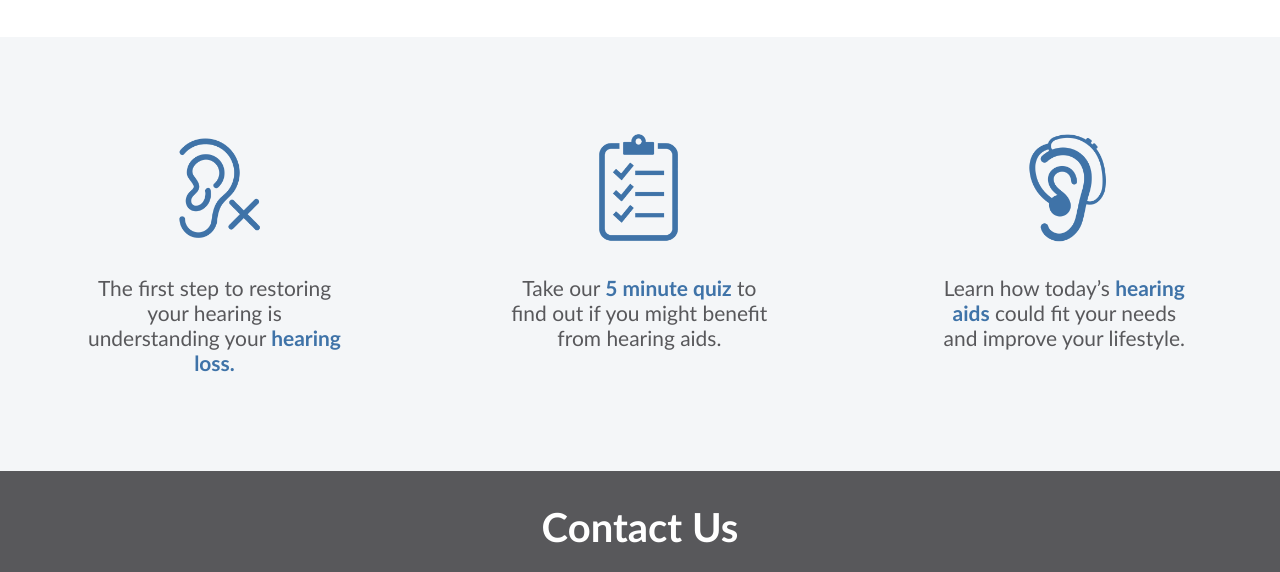
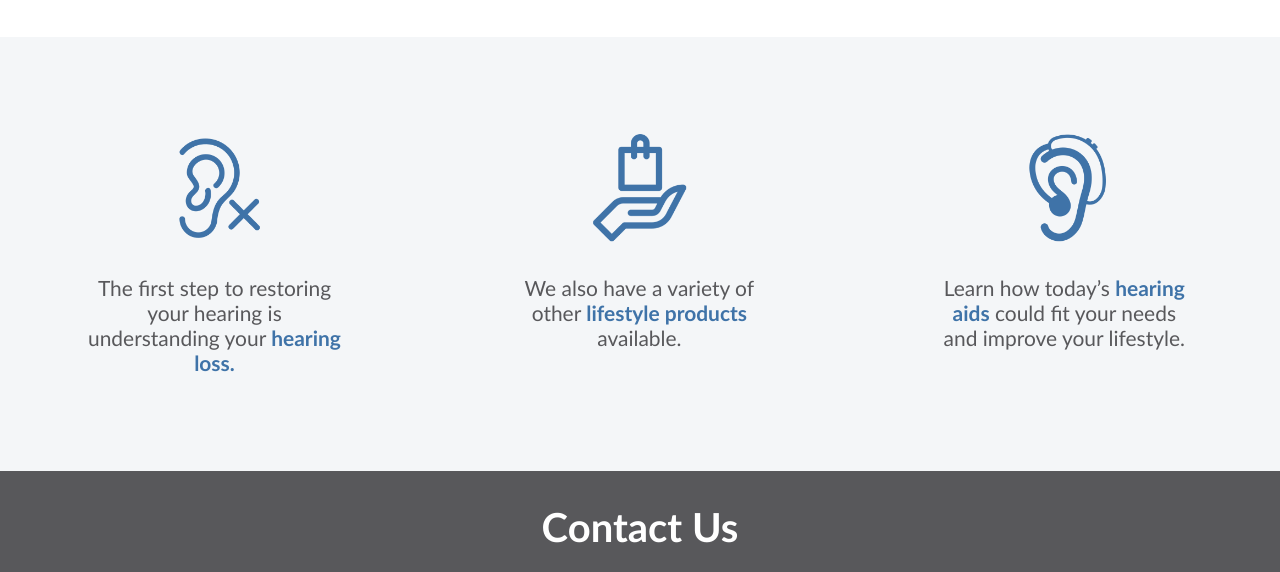
Before and after one commit to Stefan32/nelaudiologists, a plain HTML site: page index.html in a window 1280 px wide. Shown: the part 643-1215 px from the top of the page. Drawn offline with Linux system fonts and the light colour scheme.

```diff
--- a/index.html
+++ b/index.html
@@ -44,16 +44,16 @@
         <div class="icon-section section">
             <div class="icon-container wrapper">
                 <div class="icon-card">
-                    <img src="images/icons/hearing-loss.png" alt="hearing loss">
-                    <p>The first step to restoring your hearing is understanding your <span>hearing loss.</span></p>
+                    <a href="hearing-loss.html"><img src="images/icons/hearing-loss.png" alt="hearing loss">
+                    <p>The first step to restoring your hearing is understanding your <span>hearing loss.</span></p></a>
                 </div>
                 <div class="icon-card">
-                    <img src="images/icons/clipboard.png" alt="quiz">
-                    <p>Take our <span>5 minute quiz</span> to find out if you might benefit from hearing aids. </p>
+                    <a href="services.html#other-products"><img src="images/icons/other-products.png" alt="other products">
+                    <p>We also have a variety of other <span>lifestyle products</span> available.</p></a>
                 </div>
                 <div class="icon-card">
-                    <img src="images/icons/hearing-aid.png" alt="hearing aid">
-                    <p>Learn how today’s <span>hearing aids</span> could fit your needs and improve your lifestyle.</p>
+                    <a href="hearing-aids.html"><img src="images/icons/hearing-aid.png" alt="hearing aid">
+                    <p>Learn how today’s <span>hearing aids</span> could fit your needs and improve your lifestyle.</p></a>
                 </div>
             </div>
         </div>
--- a/styles/master.css
+++ b/styles/master.css
@@ -348,6 +348,10 @@ baseline
         width: 33.3%;
         padding: 6rem 0;
     }
+}
+
+.icon-card a {
+    text-decoration: none;
 }
 
 .icon-card img {
```
Also changed, not shown: services.html (+4 -4 lines), images/icons/other-products.png (added), images/low/hearing-aid-bte.jpg, images/low/hearing-aid-ite.jpg, images/low/hearing-aid-ric.jpg, images/reference/BTE.jpg (added), images/reference/ITE.jpg (added), images/reference/RIC.jpg (added), images/reference/icons/other-products.png (added), 1 other file.
